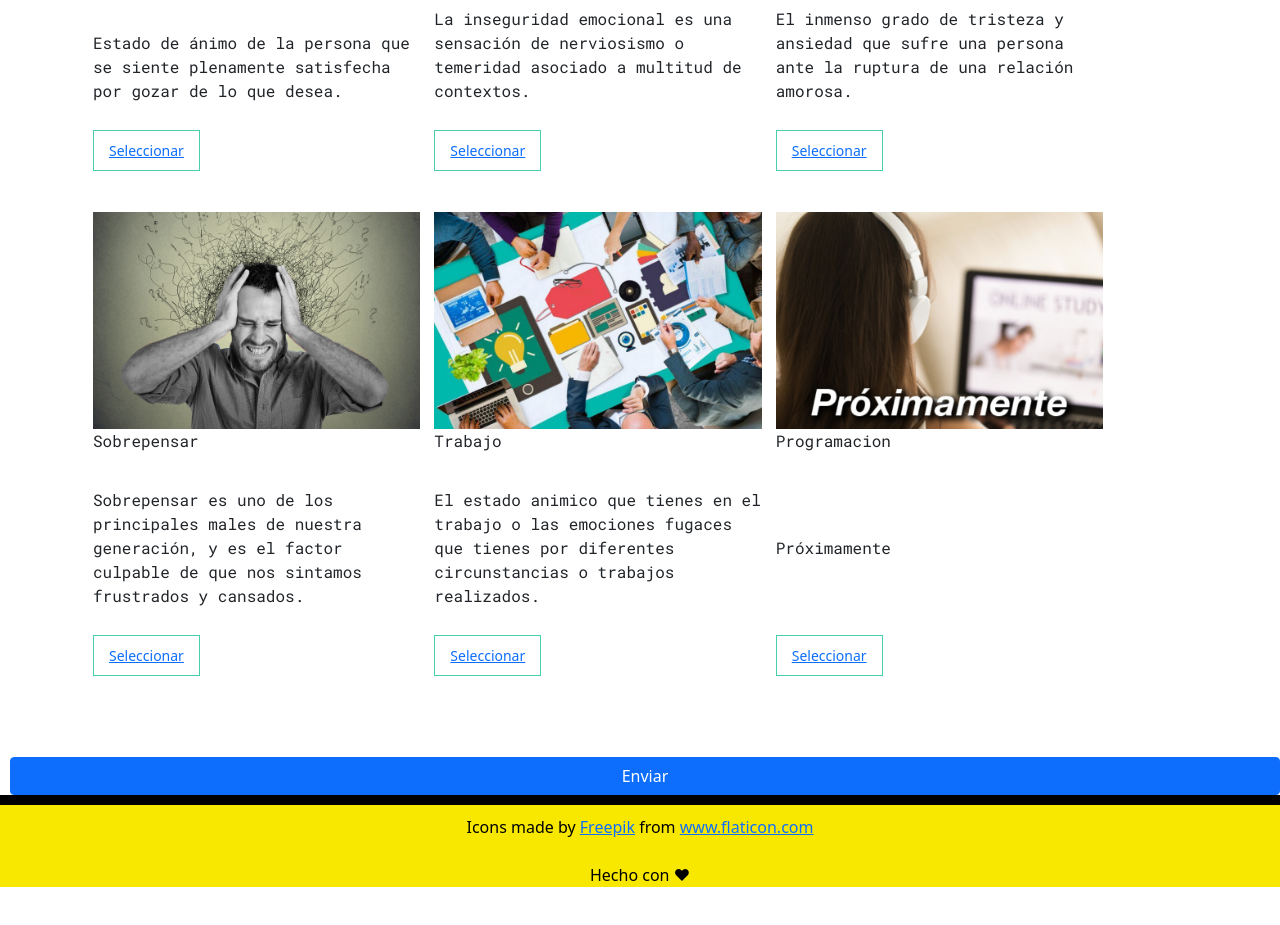
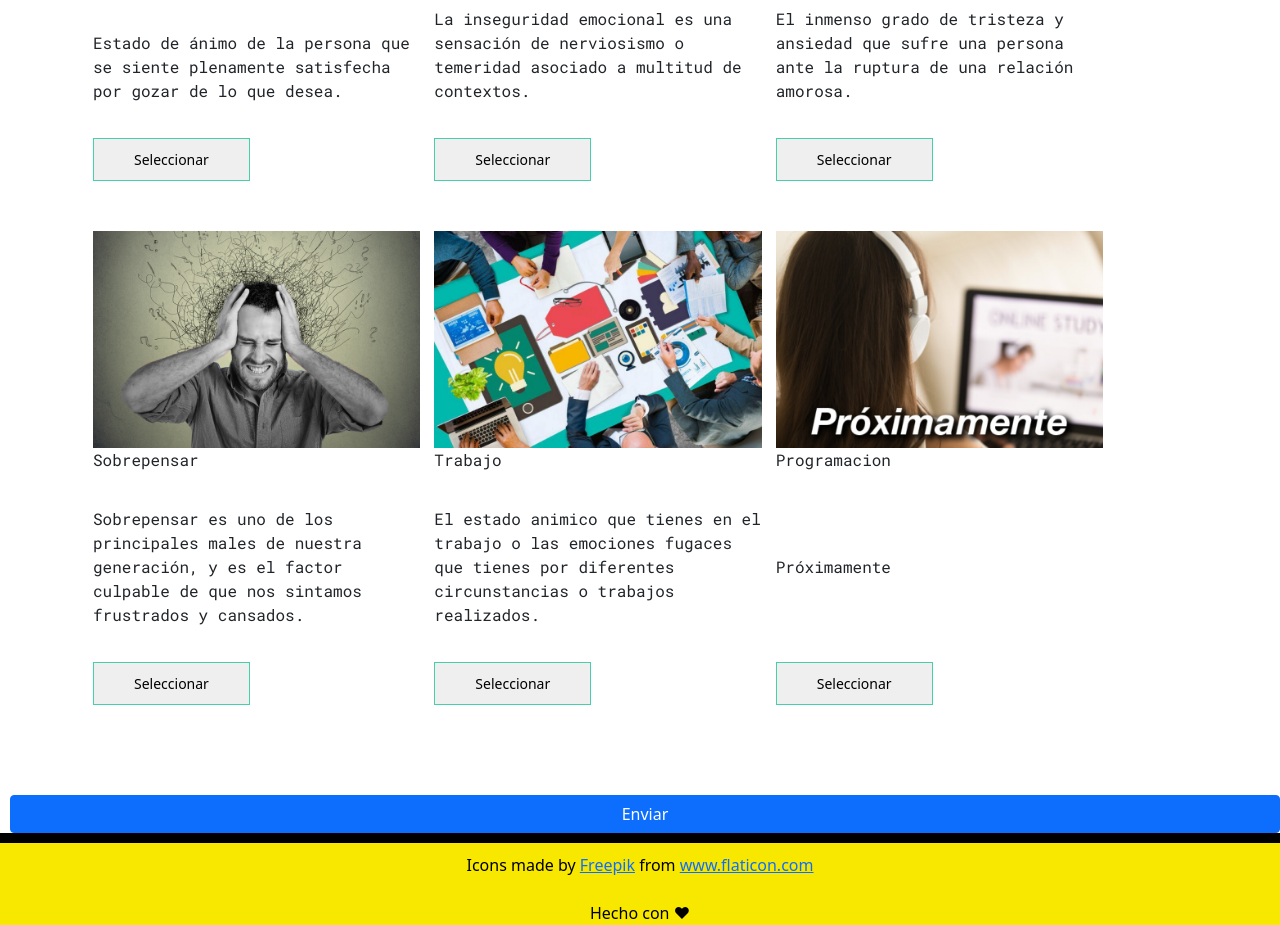
Before and after one commit to V11Playko/mood-order, a website: page src/public/index.html in a window 1280 px wide. Shown: the part 1020-1945 px from the top of the page. Before the commit the page ends 1907 px from the top, so only its background shows below. Drawn offline with nearby package versions, Linux system fonts and the light colour scheme.

Commit message:
Se cambio el a por un input

```diff
--- a/src/public/index.html
+++ b/src/public/index.html
@@ -50,31 +50,31 @@
                             <img src="/assets/img/mood-happy.jpeg" alt="Imagen de un mood-feliz">
                                 <p>Feliz</p>
                                 <p>Estado de ánimo de la persona que se siente plenamente satisfecha por gozar de lo que desea.</p>
-                            <a class="moods-button" href="#button-enviar">Seleccionar</a>
+                            <input class="moods-button" href="#button-enviar" type="button" value="Seleccionar"></input>
                         </article>
                         <article class="post-container">
                             <img src="/assets/img/mood-inseguridad.jpg" alt="Imagen de un mood-inseguridad">
                                 <p>Inseguridad</p>
                                 <p>La inseguridad emocional es una sensación de nerviosismo o temeridad asociado a multitud de contextos.</p>
-                                <a class="moods-button" href="#button-enviar">Seleccionar</a>
+                            <input class="moods-button" href="#button-enviar" type="button" value="Seleccionar"></input>
                         </article>
                         <article class="post-container">
                             <img src="/assets/img/mood-desamor.jpg" alt="Imagen de un mood-desamor">
                                 <p>Desamor</p>
                                 <p>El inmenso grado de tristeza y ansiedad que sufre una persona ante la ruptura de una relación amorosa.</p>
-                                <a class="moods-button" href="#button-enviar">Seleccionar</a>
+                            <input class="moods-button" href="#button-enviar" type="button" value="Seleccionar"></input>
                         </article>
                         <article class="post-container">
                             <img src="/assets/img/mood-sobrepensar.png" alt="Imagen de un mood-sobrepensar">
                                 <p>Sobrepensar</p>
                                 <p>Sobrepensar es uno de los principales males de nuestra generación, y es el factor culpable de que nos sintamos frustrados y cansados.</p>
-                                <a class="moods-button" href="#button-enviar">Seleccionar</a>
+                            <input class="moods-button" href="#button-enviar" type="button" value="Seleccionar"></input>
                         </article>
                         <article class="post-container">
                             <img src="/assets/img/mood-business.jpg" alt="Imagen sobre trabajo remoto">
                                 <p>Trabajo</p>
                                 <p>El estado animico que tienes en el trabajo o las emociones fugaces que tienes por diferentes circunstancias o trabajos realizados.</p>
-                                <a class="moods-button" href="#button-enviar">Seleccionar</a>
+                            <input class="moods-button" href="#button-enviar" type="button" value="Seleccionar"></input>
                         </article>
                         <article class="post-container">
                             <img src="/assets/img/proximamente.jpg" alt="Imagen sobre Programacion">
@@ -86,7 +86,7 @@
                                     <br>
                                     <br>
                                 </p>
-                                <a class="moods-button" href="#button-enviar">Seleccionar</a>
+                            <input class="moods-button" href="#button-enviar" type="button" value="Seleccionar"></input>
                         </article>
                     </form>
                 </div>
--- a/src/public/main.css
+++ b/src/public/main.css
@@ -106,7 +106,7 @@ header .icons  img {
 /*boton generico*/
 .moods-button {
     border: 1px solid #47cfac;
-    padding: 0.625rem 0.938rem;
+    padding: 0.625rem 2.5rem;
     font-size: 0.875rem;
 }
 /*Para imagenes del post*/
```
